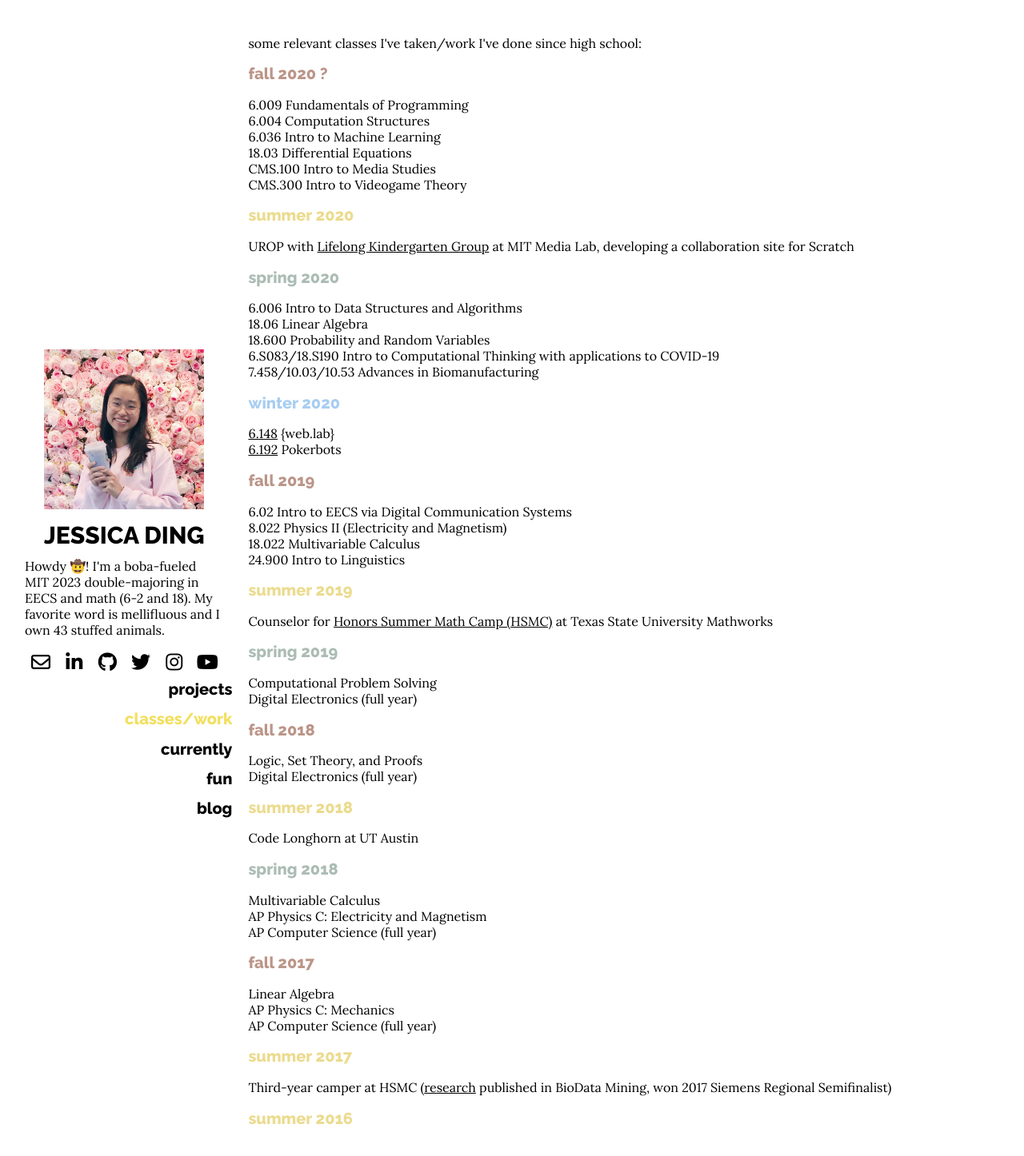
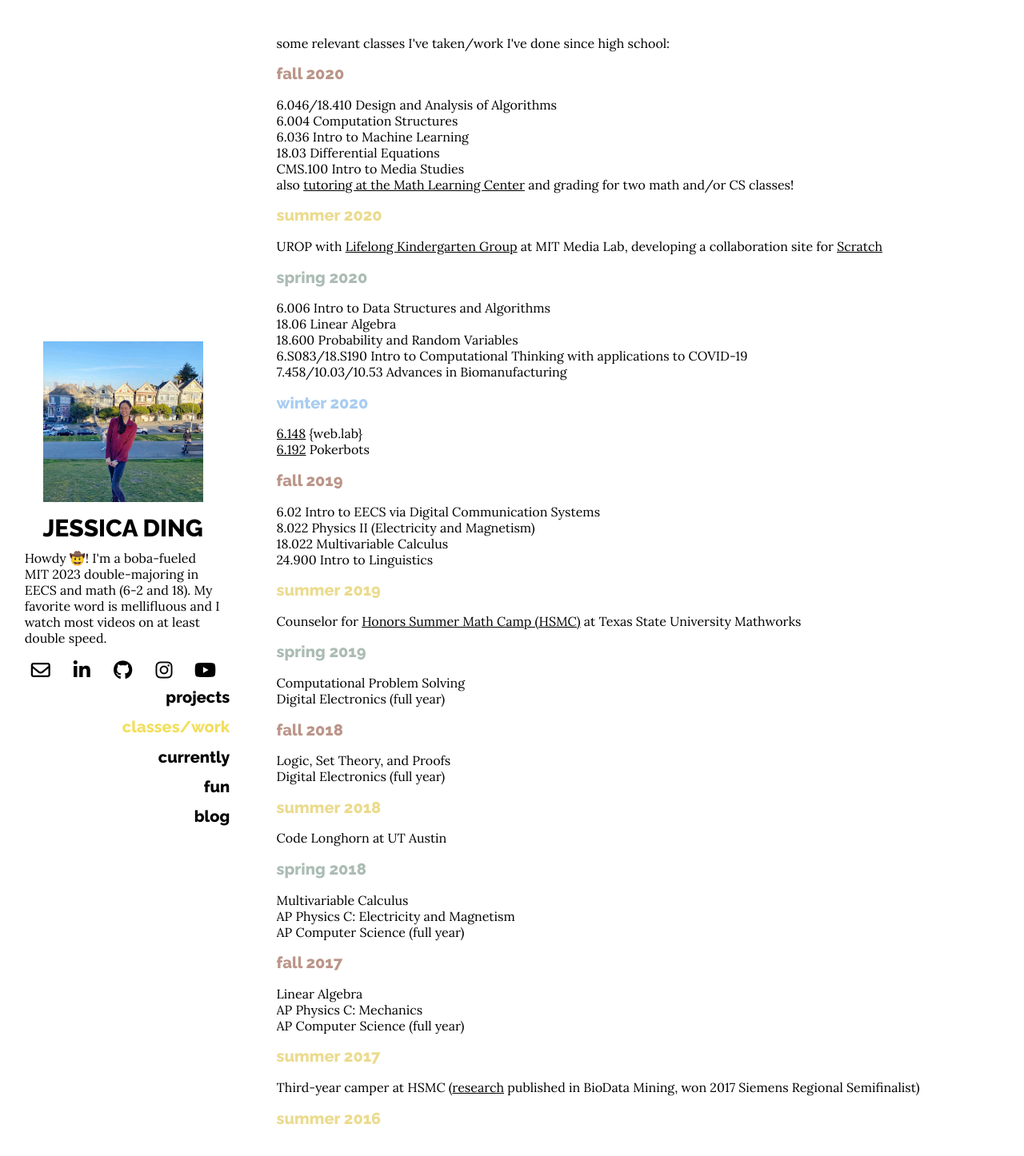
Before and after one commit to jessding/jessding.github.io, a Jekyll site: the page built from classes.html, in a window 1280 px wide. Shown: the top 1446 px of the page at 80% size. Built offline with Jekyll 4.4.1, drawn with Linux system fonts in a browser that asks for light colours; nearby versions of some CDN libraries.

Commit message:
9/14/20 site update

```diff
--- a/_layouts/default.html
+++ b/_layouts/default.html
@@ -1,7 +1,7 @@
 <!DOCTYPE html>
 <html lang="{{ site.lang | default: 'en-US' }}">
   <head>
-    <meta name="viewport" content="width=device-width, initial-scale=1, user-scalable=0, maximum-scale=1">
+    <meta name="viewport" content="width=device-width, initial-scale=1, maximum-scale=1">
     <meta charset="utf-8">
     <link rel="shortcut icon" type="image/x-icon" href="{{ '/assets/profpic.JPG' | relative_url }}">
     <title>{{ site.title }} | {{ page.title }}</title>
@@ -20,7 +20,7 @@
             <div class="name">
               <h1>JESSICA DING</h1>
             </div>
-            <h6>Howdy &#x1F920! I'm a boba-fueled MIT 2023 double-majoring in EECS and math (6-2 and 18). My favorite word is mellifluous and I own 43 stuffed animals.</h6>
+            <h6>Howdy &#x1F920! I'm a boba-fueled MIT 2023 double-majoring in EECS and math (6-2 and 18). My favorite word is mellifluous and I watch most videos on at least double speed.</h6>
             <div class="socials">
               <a href="mailto:jessding@mit.edu" target="_blank">
                 <div class="icon">
@@ -37,11 +37,11 @@
                   <i class="fab fa-github"></i>
                 </div>
               </a>
-              <a href="https://www.twitter.com/_jessding" target="_blank">
+              <!-- <a href="https://www.twitter.com/_jessding" target="_blank">
                 <div class="icon">
                   <i class="fab fa-twitter"></i>
                 </div>
-              </a>
+              </a> -->
               <a href="https://instagram.com/_jessding" target="_blank">
                 <div class="icon">
                   <i class="fab fa-instagram"></i>
--- a/_projects/01-calpal.html
+++ b/_projects/01-calpal.html
@@ -7,7 +7,7 @@ descr: long-term productivity analytics for your google calendar
 permalink: /projects/calpal
 sitelink: https://cal-pal.herokuapp.com/
 teammates: Amber Li
-context: made for <a href="http://weblab.mit.edu/" target="_blank">web.lab</a> competition, work continuing until now
+context: made for <a href="http://weblab.mit.edu/" target="_blank">web.lab</a> competition
 ---
 
 <h4>what is cal.pal? the idea + walkthrough</h4>
--- a/assets/css/main.css
+++ b/assets/css/main.css
@@ -187,14 +187,15 @@ img {
     overflow-y: scroll;
     margin-bottom: 3%;
     margin-top: 3%;
-    margin-right: 3%
+    margin-right: 1%;
+    margin-left: 3%
 }
 
 .projcontainer {
     display: flex;
     flex-direction: row;
     align-content: flex-start;
-    justify-content: center;
+    justify-content: flex-start;
     flex-wrap: wrap;
     width: auto;
 }
@@ -202,7 +203,7 @@ img {
     display: flex;
     flex-direction: column;
     justify-content: flex-end;
-    margin: 5px;
+    margin: 5px 10px 5px 0px;
     padding: 10px;
     border: 2px solid #383428;
     border-radius: 20px;
@@ -214,7 +215,7 @@ img {
 }
 .title {
     width: auto;
-    text-align: center;
+    text-align: start;
     align-self: stretch;
     /* margin: 5px; */
     /* margin-bottom: 15px; */
--- a/blog.html
+++ b/blog.html
@@ -4,7 +4,7 @@ title: "blog"
 permalink: /blog/
 ---
 <h2>a casual place for my thoughts and experiences</h2>
-<p>this is a new thing I'm experimenting with! I'll try to write a post once a week, and I hope to be both introspective and retrospective here, as well as reflective on other thoughts/problems I think about.</p> </br>
+<p>this is a new thing I'm experimenting with! I'll try to write a post once every few weeks, and I hope to be both introspective and retrospective here, as well as reflective on other thoughts/problems I think about.</p> </br>
 
 <div class="projcontainer">
   {% for post in site.posts %}
--- a/classes.html
+++ b/classes.html
@@ -5,16 +5,16 @@ permalink: /classes/
 ---
 <p>some relevant classes I've taken/work I've done since high school:</p>
 
-<h2 style="color:#bb9588"> fall 2020 ?</h2>
-<p>6.009 Fundamentals of Programming</p>
+<h2 style="color:#bb9588"> fall 2020</h2>
+<p>6.046/18.410 Design and Analysis of Algorithms</p>
 <p>6.004 Computation Structures</p>
 <p>6.036 Intro to Machine Learning</p>
 <p>18.03 Differential Equations</p>
 <p>CMS.100 Intro to Media Studies</p>
-<p>CMS.300 Intro to Videogame Theory</p>
+<p>also <a class="link" href="https://math.mit.edu/learningcenter/tutors.html">tutoring at the Math Learning Center</a> and grading for two math and/or CS classes!</p>
 
 <h2 style="color:#ebdb8e">summer 2020</h2>
-<p>UROP with <a class="link" href="https://www.media.mit.edu/groups/lifelong-kindergarten/overview/">Lifelong Kindergarten Group</a> at MIT Media Lab, developing a collaboration site for Scratch</p>
+<p>UROP with <a class="link" href="https://www.media.mit.edu/groups/lifelong-kindergarten/overview/">Lifelong Kindergarten Group</a> at MIT Media Lab, developing a collaboration site for <a class="link" href="https://scratch.mit.edu/">Scratch</a></p>
 
 <h2 style="color:#abbcb4">spring 2020</h2>
 <p>6.006 Intro to Data Structures and Algorithms</p>
```
Also changed, not shown: _wips/01-oyster.html (added, +18 -0 lines), _wips/02-game.html (added, +18 -0 lines), currently.html (+6 -4 lines), _drafts/01-boba.html (renamed from _wips/01-boba.html), _drafts/02-tractor.html (renamed from _wips/02-tractor.html), assets/profpic.JPG, assets/projs/oyster/oyster.png (added).
